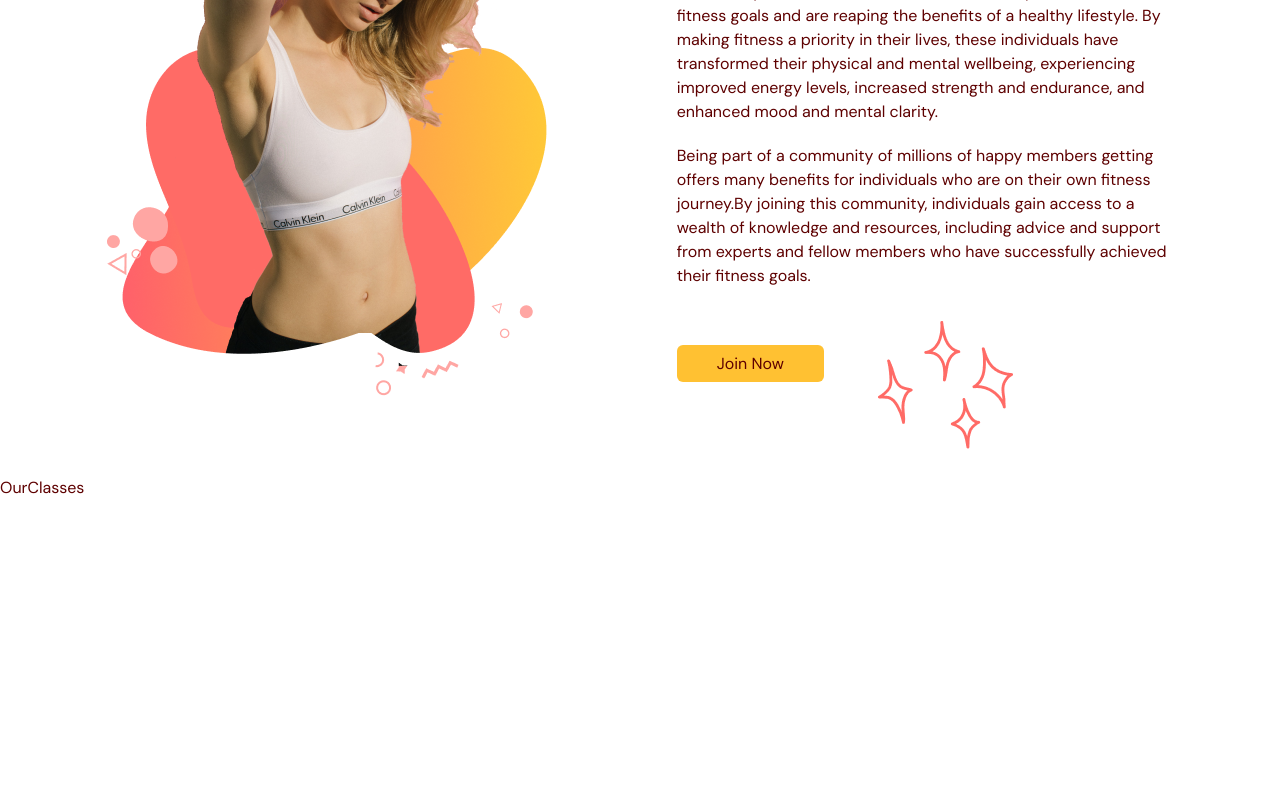
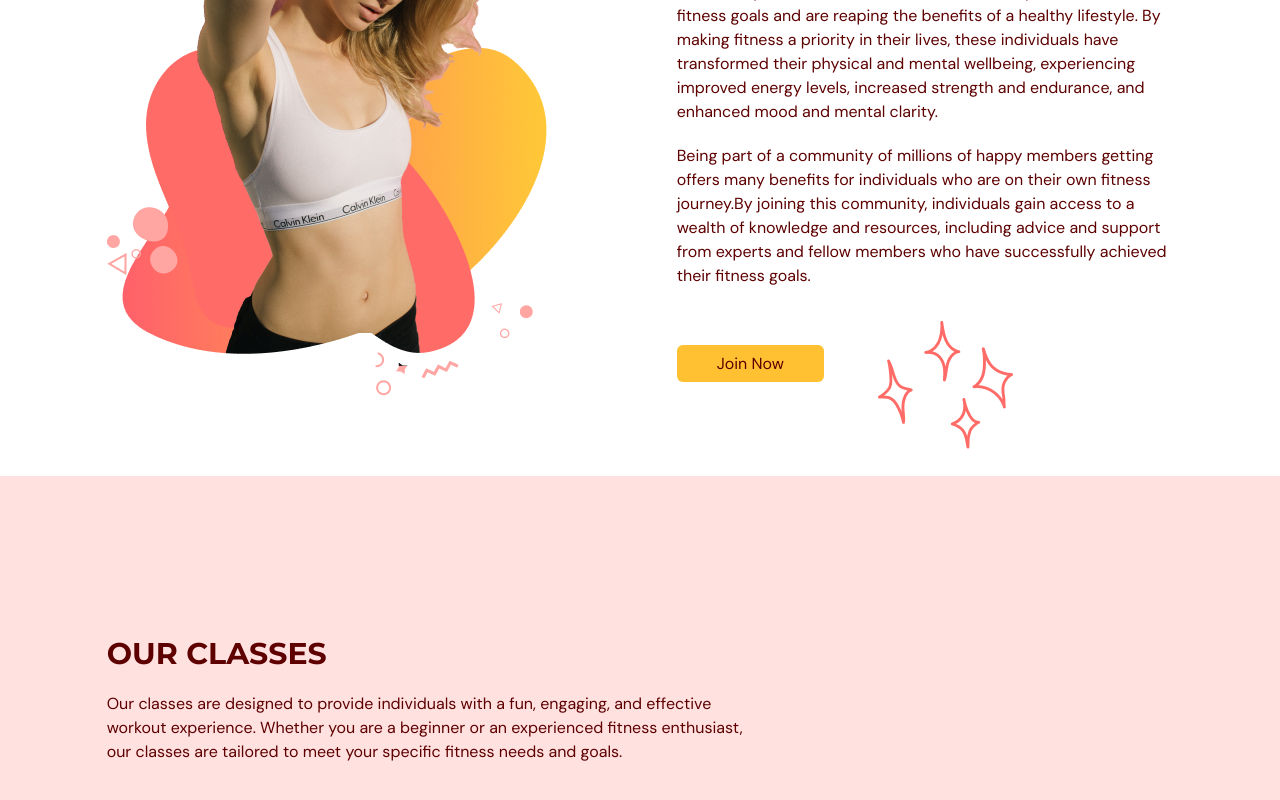
Before and after one commit to Benjamin2602/fitness-application, a React (Vite) app: page / in a window 1280 px wide. Shown: the part 1717-2517 px from the top of the page. Before the commit the page ends 2217 px from the top, so only its background shows below. Built offline with nearby package versions, Linux system fonts and the light colour scheme.

Commit message:
OurClasses header section done

```diff
--- a/src/scenes/ourClasses/index.tsx
+++ b/src/scenes/ourClasses/index.tsx
@@ -1,15 +1,47 @@
-import { SelectedPage, ClassType } from "@/shared/types";
-
-
+import { SelectedPage } from "@/shared/types";
+import image1 from "@/assets/image1.png";
+import image2 from "@/assets/image2.png";
+import image3 from "@/assets/image3.png";
+import image4 from "@/assets/image4.png";
+import image5 from "@/assets/image5.png";
+import image6 from "@/assets/image6.png";
+import { motion } from "framer-motion";
+import Htext from "@/shared/Htext";
 
 type Props = {
-    setSelectedPage: (value: SelectedPage) => void;
-}
+  setSelectedPage: (value: SelectedPage) => void;
+};
 const OurClasses = ({ setSelectedPage }: Props) => {
   return (
-    <div>OurClasses</div>
-  )
-}
+    <section id="ourclasses" className="w-full bg-primary-100 py-40">
+      <motion.div
+        onViewportEnter={() => setSelectedPage(SelectedPage.OurClasses)}
+      >
+        <motion.div
+          className="mx-auto w-5/6"
+          initial="hidden"
+          whileInView="visible"
+          viewport={{ once: true, amount: 0.5 }}
+          transition={{ duration: 0.5 }}
+          variants={{
+            hidden: { opacity: 0, x: -50 },
+            visible: { opacity: 1, x: 0 },
+          }}
+        >
+          <div className="md:w-3/5">
+            <Htext>OUR CLASSES</Htext>
+            <p className="py-5">
+              Our classes are designed to provide individuals with a fun,
+              engaging, and effective workout experience. Whether you are a
+              beginner or an experienced fitness enthusiast, our classes are
+              tailored to meet your specific fitness needs and goals.
+            </p>
+          </div>
+        </motion.div>
 
+      </motion.div>
+    </section>
+  );
+};
 
 export default OurClasses;
```
